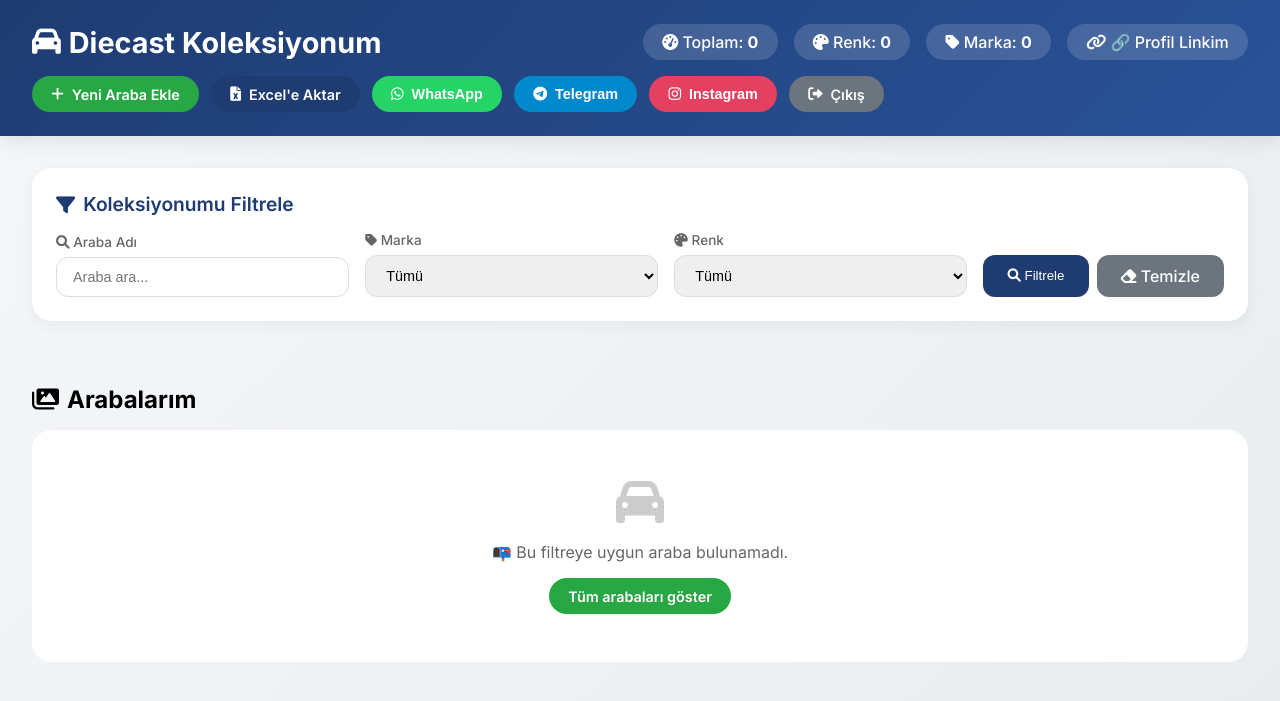
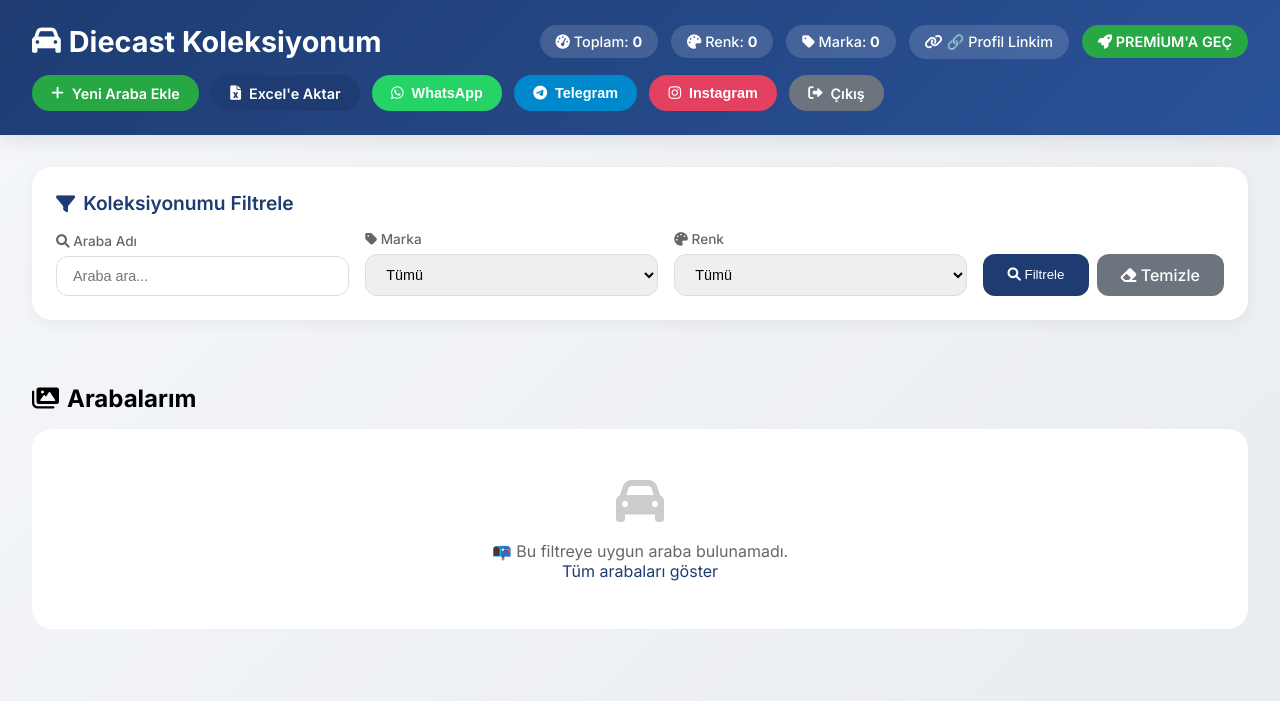
Before and after one commit to EmirCMD87/diecast-app, a Flask app: page /dashboard in a window 1280 px wide. Shown: the top 701 px of the page. Run offline with Flask 3, Linux system fonts and the light colour scheme; the visitor is signed in with stand-in values (Sample User, id 1); data that the repository does not hold is empty.

Commit message:
Update dashboard.html

```diff
--- a/templates/dashboard.html
+++ b/templates/dashboard.html
@@ -46,16 +46,18 @@
 
         .stats {
             display: flex;
-            gap: 1rem;
+            gap: 0.8rem;
             flex-wrap: wrap;
+            align-items: center;
         }
 
         .stat-card {
             background: rgba(255,255,255,0.15);
             backdrop-filter: blur(10px);
-            padding: 0.5rem 1.2rem;
+            padding: 0.5rem 1rem;
             border-radius: 30px;
             font-weight: 500;
+            font-size: 0.9rem;
         }
 
         .stat-card a {
@@ -65,6 +67,31 @@
 
         .stat-card a:hover {
             text-decoration: underline;
+        }
+
+        .premium-badge {
+            background: #f39c12;
+            color: white;
+            padding: 0.5rem 1rem;
+            border-radius: 30px;
+            font-weight: 600;
+            font-size: 0.9rem;
+            display: inline-block;
+        }
+
+        .premium-btn {
+            background: #28a745;
+            color: white;
+            padding: 0.5rem 1rem;
+            border-radius: 30px;
+            font-weight: 600;
+            font-size: 0.9rem;
+            text-decoration: none;
+            display: inline-block;
+        }
+
+        .premium-btn:hover {
+            background: #218838;
         }
 
         .btn-group {
@@ -141,7 +168,6 @@
             padding: 1.5rem;
             margin-bottom: 2rem;
             box-shadow: 0 4px 15px rgba(0,0,0,0.05);
-            transition: all 0.3s ease;
         }
 
         .filter-title {
@@ -163,7 +189,7 @@
 
         .filter-group {
             flex: 1;
-            min-width: 180px;
+            min-width: 160px;
         }
 
         .filter-group label {
@@ -359,6 +385,11 @@
             color: #666;
         }
 
+        .empty-message a {
+            color: #1e3c72;
+            text-decoration: none;
+        }
+
         .flash {
             position: fixed;
             top: 80px;
@@ -376,6 +407,7 @@
 
         .flash.success { background: #d4edda; color: #155724; border-left: 4px solid #28a745; }
         .flash.danger { background: #f8d7da; color: #721c24; border-left: 4px solid #dc3545; }
+        .flash.info { background: #d1ecf1; color: #0c5460; border-left: 4px solid #17a2b8; }
 
         .toast {
             position: fixed;
@@ -417,6 +449,11 @@
                     <i class="fas fa-link"></i>
                     <a href="{{ url_for('public_profile', username=current_user.username) }}" target="_blank">🔗 Profil Linkim</a>
                 </div>
+                {% if current_user.is_premium %}
+                    <div class="premium-badge"><i class="fas fa-star"></i> PREMİUM ÜYE</div>
+                {% else %}
+                    <a href="{{ url_for('premium_page') }}" class="premium-btn"><i class="fas fa-rocket"></i> PREMİUM'A GEÇ</a>
+                {% endif %}
             </div>
             <div class="btn-group">
                 <a href="{{ url_for('araba_ekle') }}" class="btn btn-primary"><i class="fas fa-plus"></i> Yeni Araba Ekle</a>
@@ -518,7 +555,7 @@
         <div class="empty-message">
             <i class="fas fa-car" style="font-size: 3rem; color: #ccc; margin-bottom: 1rem; display: block;"></i>
             <p>📭 Bu filtreye uygun araba bulunamadı.</p>
-            <a href="{{ url_for('dashboard') }}" style="margin-top: 1rem; display: inline-block;" class="btn btn-primary">Tüm arabaları göster</a>
+            <a href="{{ url_for('dashboard') }}">Tüm arabaları göster</a>
         </div>
         {% endif %}
     </div>
```
